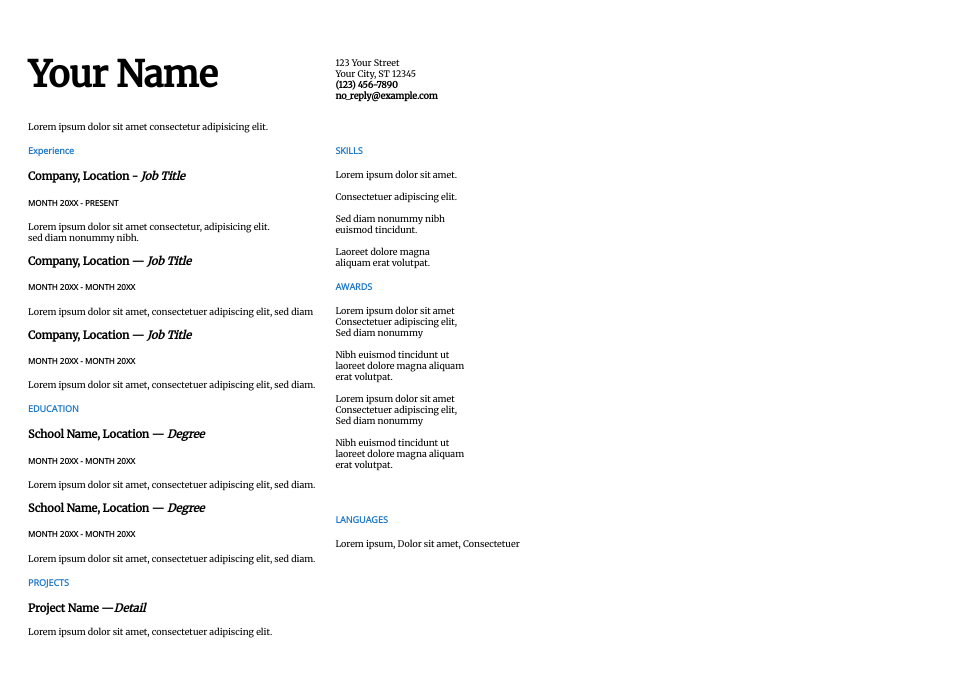
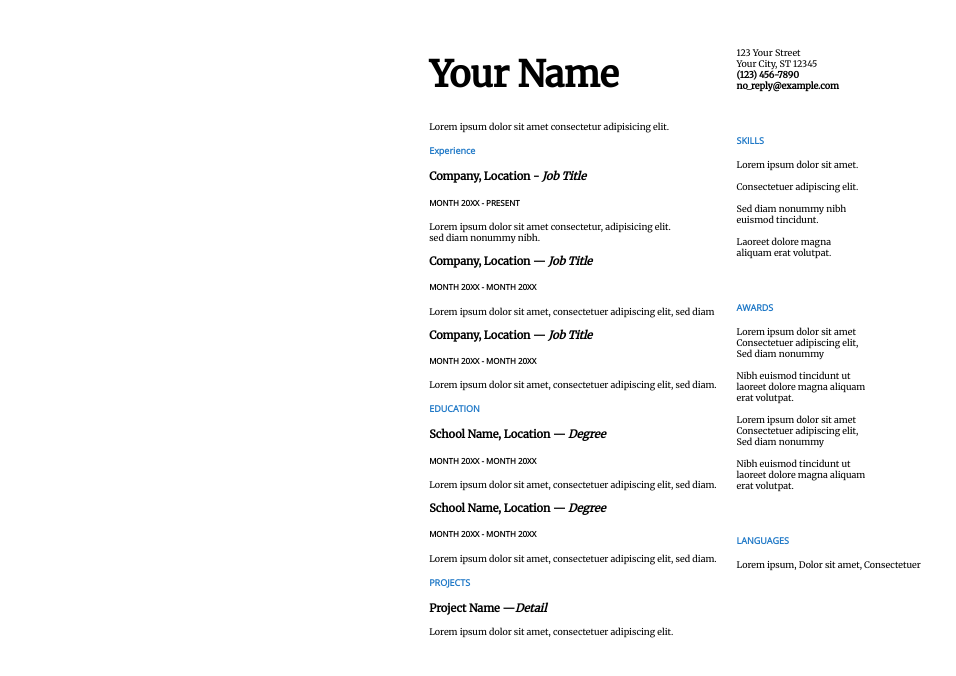
Before and after one commit to Janetsomehow/RESUME, a plain HTML site: page index.html in a window 1280 px wide. Shown: the whole page, without its empty margins (0-956 px from the left). Drawn offline with nearby package versions, Linux system fonts and the light colour scheme.

Commit message:
adjustments

```diff
--- a/CSS/style.css
+++ b/CSS/style.css
@@ -5,7 +5,8 @@ body{
 .Main{
     display: flex;
     flex-direction: row;
-    align-content: center;
+    justify-content: center;
+    padding-left: 50px;
 }
 
 h4{
@@ -37,9 +38,6 @@ h5{
 padding: 20px;
 }
 
-.address{
-    padding-top: 10px;
-}
 
 .div2{
     padding-top: 30px;
```
Also changed, not shown: index.html (+1 -0 lines).
